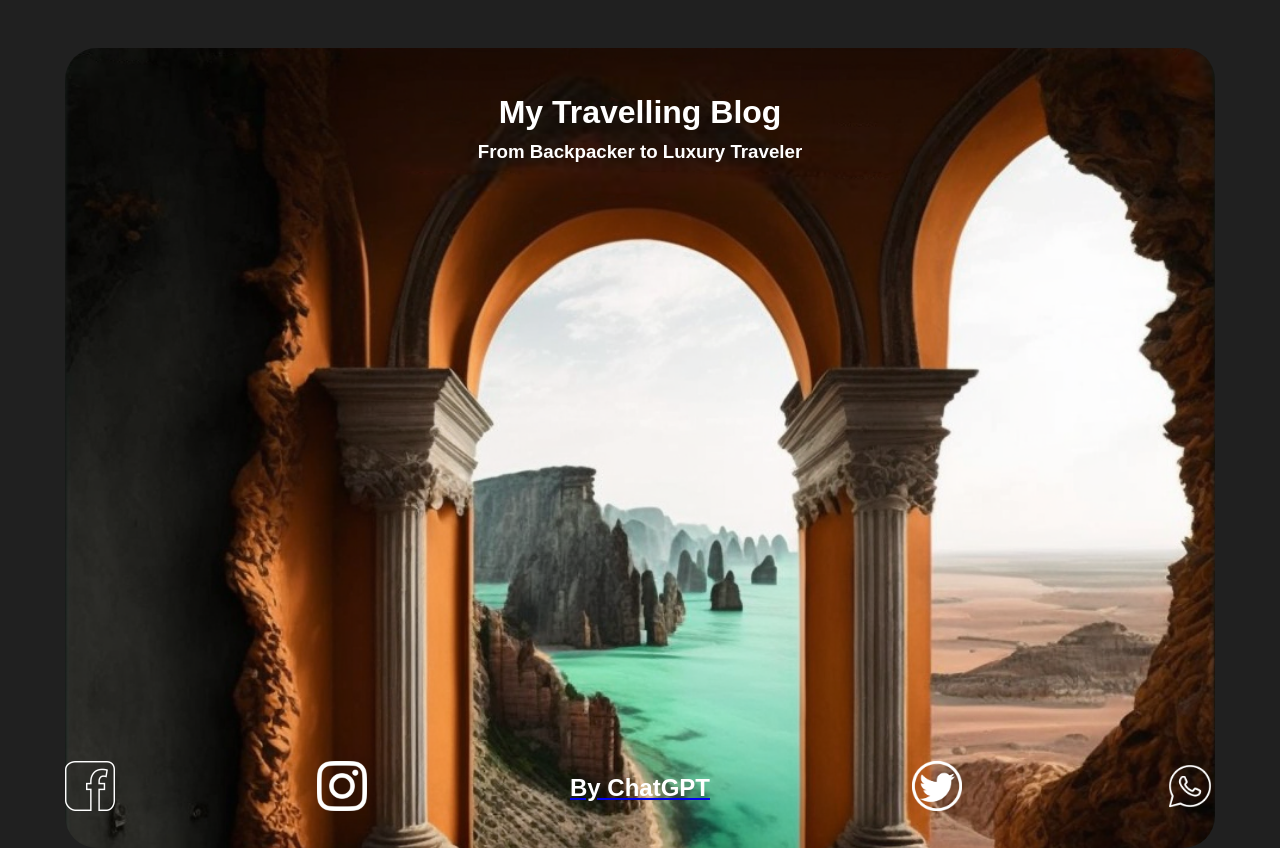
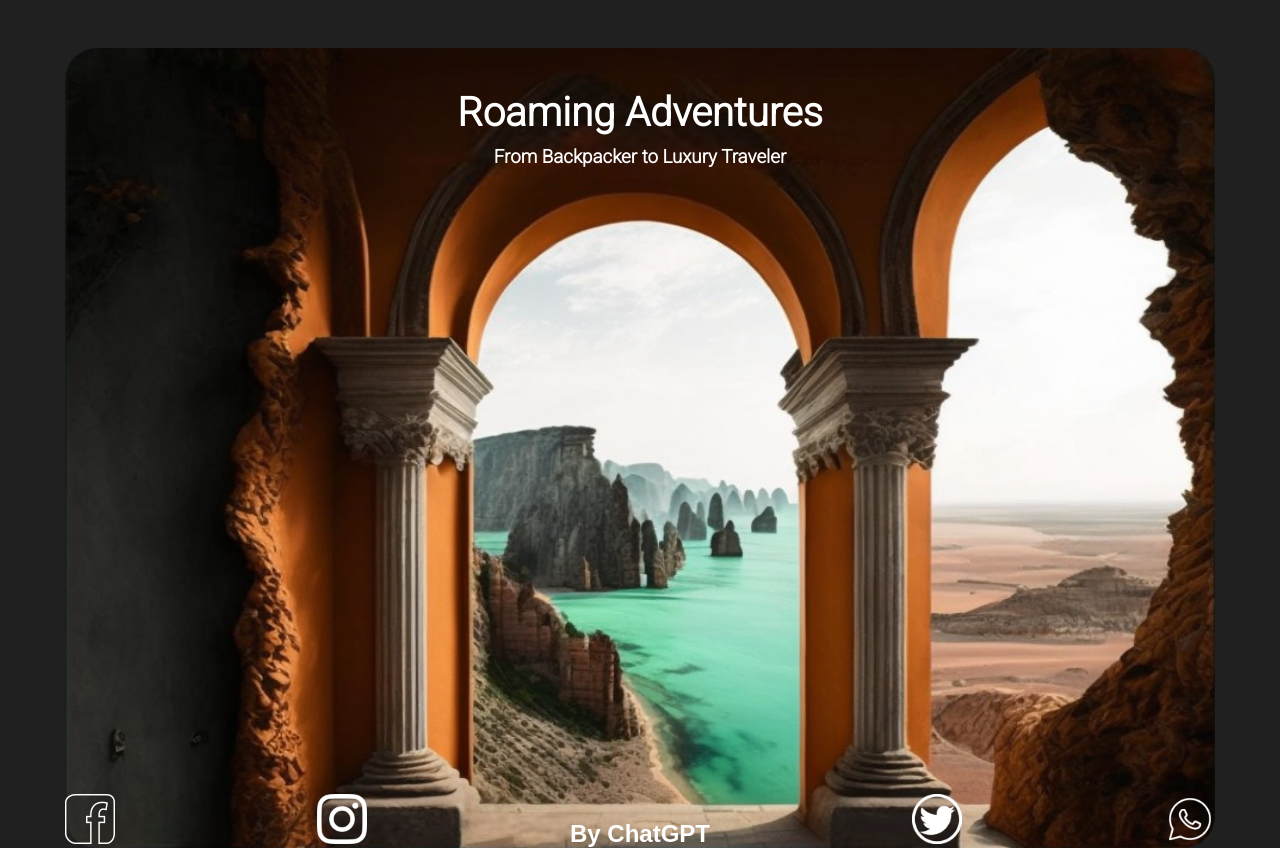
Before and after one commit to FacuMasague/AI-Blog, a website: page index.html in a window 1280 px wide. Drawn offline with Linux system fonts and the light colour scheme.

Commit message:
Fixes to the background image and the footer and the font of the title has been changed

```diff
--- a/index.html
+++ b/index.html
@@ -10,7 +10,7 @@
 <body class="main">
     <section class="main_body">
         <header>
-            <h1>My Travelling Blog</h1>
+            <h1>Roaming Adventures</h1>
             <h3>From Backpacker to Luxury Traveler</h3>
         </header>
         <main></main>
--- a/scss/_general.scss
+++ b/scss/_general.scss
@@ -2,3 +2,5 @@
     padding: 0;
     margin: 0;
     box-sizing: border-box; }
+
+@import url('https://fonts.googleapis.com/css2?family=Roboto:wght@300&display=swap');
--- a/scss/_main.scss
+++ b/scss/_main.scss
@@ -11,7 +11,7 @@
         height: 100vh;
         background-image: url("../assets/main_background.png");
         background-repeat: no-repeat;
-        background-size: 100%;
+        background-size: 100% 100%;
         display: grid;
         grid-template-rows: 20% 65% 15%;
         header{
@@ -21,25 +21,25 @@
             align-items: center;
             h1{
                 color: white;
-                font-size: 2rem;
-                font-family: Arial, Helvetica, sans-serif;
+                font-size: 2.5rem;
+                font-family: Roboto;
                 margin-bottom: 10px;
             }
             h3{
                 color: white;
-                font-family: Arial, Helvetica, sans-serif;
+                font-family: Roboto;
             }
         }
         footer{
             display: flex;
             flex-direction: row;
             justify-content: space-between;
-            align-items: center;
+            align-items: end;
             a{
+                text-decoration: none;
                 h2{
                     color: white;
                     font-family: Arial, Helvetica, sans-serif;
-                    text-decoration: none;
                 }
                 img{
                     width: 50px;
```
Also changed, not shown: README.md, css/style.css.
